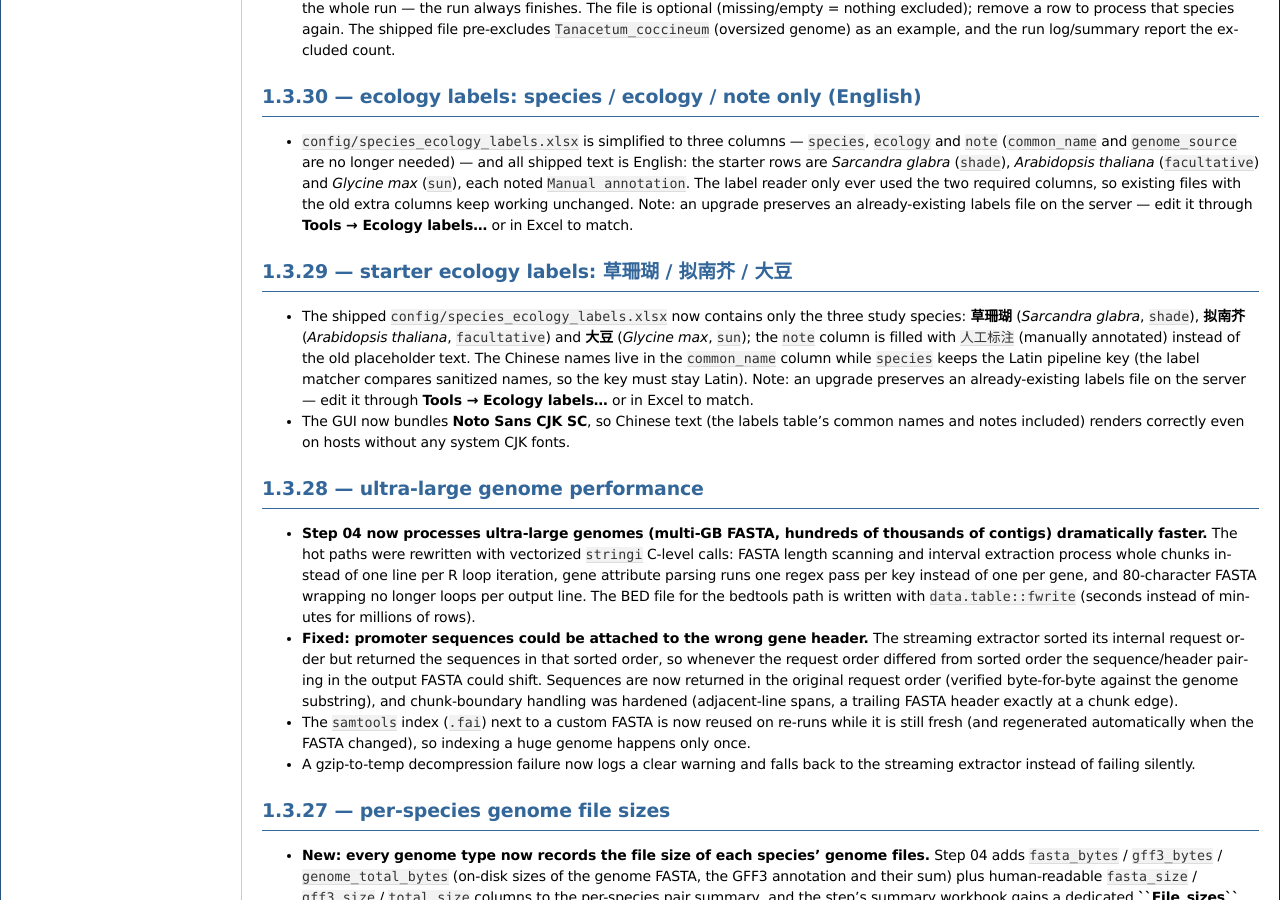
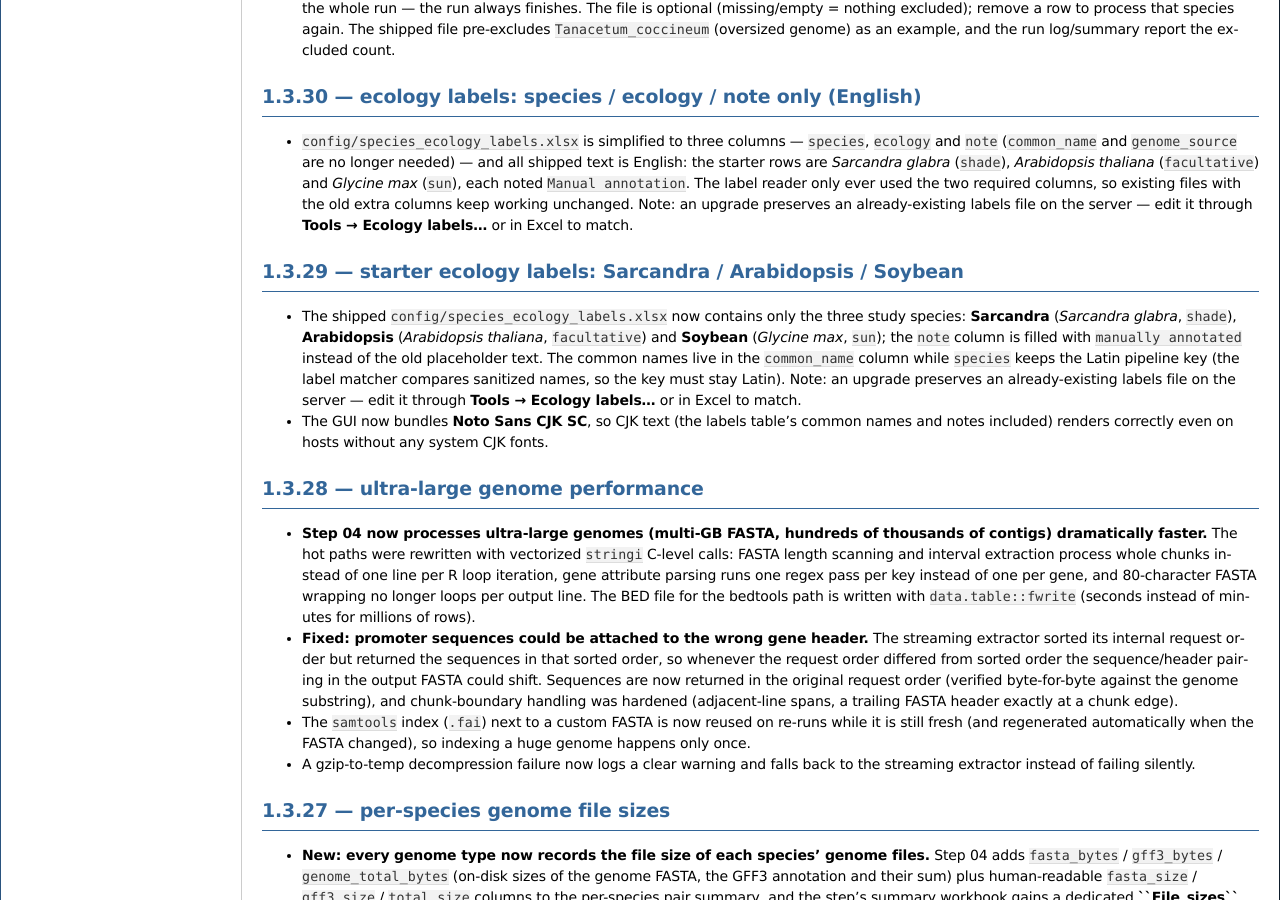
Before and after one commit to chenzhr23/sunshadeCisseeker-docs, a Sphinx documentation site: the page built from docs/content/Changelog.rst, in a window 1280 px wide and 900 px high, scrolled down 4092 px. Built offline with Sphinx 7.4.7, drawn with Linux system fonts in a browser that asks for light colours.

```diff
--- a/docs/content/Changelog.rst
+++ b/docs/content/Changelog.rst
@@ -322,19 +322,20 @@
   upgrade preserves an already-existing labels file on the server — edit it
   through **Tools → Ecology labels…** or in Excel to match.
 
-1.3.29 — starter ecology labels: 草珊瑚 / 拟南芥 / 大豆
-------------------------------------------------------------
+1.3.29 — starter ecology labels: Sarcandra / Arabidopsis / Soybean
+-----------------------------------------------------------------------
 
 * The shipped ``config/species_ecology_labels.xlsx`` now contains only the
-  three study species: **草珊瑚** (*Sarcandra glabra*, ``shade``), **拟南芥**
-  (*Arabidopsis thaliana*, ``facultative``) and **大豆** (*Glycine max*,
-  ``sun``); the ``note`` column is filled with ``人工标注`` (manually
-  annotated) instead of the old placeholder text. The Chinese names live in
-  the ``common_name`` column while ``species`` keeps the Latin pipeline key
-  (the label matcher compares sanitized names, so the key must stay Latin).
+  three study species: **Sarcandra** (*Sarcandra glabra*, ``shade``),
+  **Arabidopsis** (*Arabidopsis thaliana*, ``facultative``) and **Soybean**
+  (*Glycine max*, ``sun``); the ``note`` column is filled with
+  ``manually annotated`` instead of the old placeholder text. The common
+  names live in the ``common_name`` column while ``species`` keeps the Latin
+  pipeline key (the label matcher compares sanitized names, so the key must
+  stay Latin).
   Note: an upgrade preserves an already-existing labels file on the server —
   edit it through **Tools → Ecology labels…** or in Excel to match.
-* The GUI now bundles **Noto Sans CJK SC**, so Chinese text (the labels
+* The GUI now bundles **Noto Sans CJK SC**, so CJK text (the labels
   table's common names and notes included) renders correctly even on hosts
   without any system CJK fonts.
 
--- a/docs/content/GUI.rst
+++ b/docs/content/GUI.rst
@@ -70,7 +70,7 @@
 
 * The whole interface is rendered in **Arial**. Hosts without Arial
   automatically get the bundled, metrically identical **Liberation Sans**
-  through the bundle's fontconfig alias (``lib/fonts/``). Chinese text the
+  through the bundle's fontconfig alias (``lib/fonts/``). CJK text the
   user enters into the config tables (species names, notes) renders through
   the bundled **Noto Sans CJK SC** font on hosts without system CJK fonts.
 * On X-forwarded connections (``DISPLAY`` contains a host) the page-change
```
